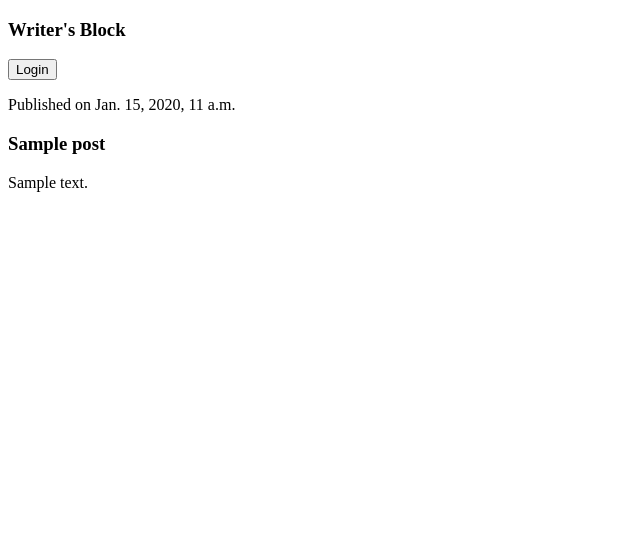
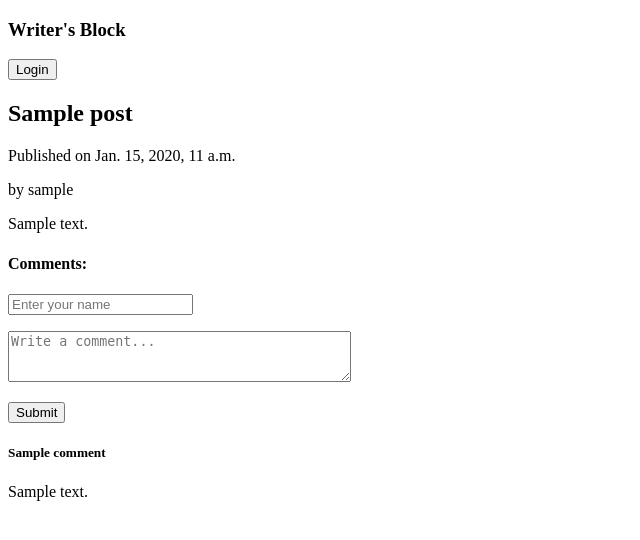
Before and after one commit to kczub/writers-block, a Django app: page /post/1/ in a window 1280 px wide. Shown: the top 540 px of the page, without its empty margins (0-640 px from the left). Run offline with Django 4.2, Linux system fonts and the light colour scheme; tables that the repository leaves empty hold one stand-in row (values such as "Sample post").

Commit message:
New feature: comments

```diff
--- a/blog/forms.py
+++ b/blog/forms.py
@@ -1,6 +1,6 @@
 from django import forms
 
-from .models import Post
+from .models import Post, Comment
 
 class PostForm(forms.ModelForm):
     class Meta:
@@ -9,5 +9,30 @@ class PostForm(forms.ModelForm):
 
     def clean(self):
         cleaned_data = self.cleaned_data
+        title = cleaned_data.get('title')
+        qs = Post.objects.filter(title__icontains=title)
+        if qs.exists:
+            self.add_error('title', "Choose different title")
+        return cleaned_data
 
-        return cleaned_data
+
+class CommentForm(forms.ModelForm):
+    class Meta:
+        model = Comment
+        fields = ['name', 'content']
+
+        widgets = {
+            'name': forms.TextInput(attrs={
+                'placeholder': 'Enter your name'
+            }),
+            'content': forms.Textarea(attrs={
+                'cols': 40,
+                'rows': 3,
+                'placeholder': 'Write a comment...',
+            })
+        }
+
+        labels = {
+            'name': False,
+            'content': False
+        }
--- a/blog/models.py
+++ b/blog/models.py
@@ -1,4 +1,5 @@
 import datetime
+from django.contrib import admin
 from django.urls import reverse
 from django.conf import settings
 from django.utils import timezone
@@ -13,11 +14,26 @@ class Post(models.Model):
     pub_date = models.DateTimeField('date published', auto_now_add=True)
     updated = models.DateTimeField(auto_now=True)
 
+    @admin.display(
+        boolean=True,
+        ordering='pub_date',
+        description='Published recently?',
+    )
+    def was_published_recently(self):
+        return self.pub_date >= timezone.now() - datetime.timedelta(days=1)
+
     def get_absolute_url(self):
         return reverse('blog:detail', kwargs={'pk': self.pk})
 
-    def was_published_recently(self):
-        return self.pub_date >= timezone.now() - datetime.timedelta(days=1)
+    def __str__(self):
+        return self.title
 
-    def __str__(self) -> str:
-        return self.title
+
+class Comment(models.Model):
+    post = models.ForeignKey(Post, on_delete=models.CASCADE, related_name='comments')
+    name = models.CharField(max_length=50)
+    content = models.TextField()
+    pub_date = models.DateTimeField('date published', auto_now_add=True)
+
+    def __str__(self):
+        return f"Comment by {self.name}"
--- a/blog/views.py
+++ b/blog/views.py
@@ -3,22 +3,39 @@ from django.contrib.auth.decorators import login_required
 
 
 from .models import Post
-from .forms import PostForm
+from .forms import PostForm, CommentForm
 
 
-# function based views
 def index_view(request):
     context = {
         'object_list': Post.objects.order_by('-pub_date')[:5]
     }
     return render(request, 'blog/index.html', context)
 
+
 def post_detail_view(request, pk):
     post_object = get_object_or_404(Post, pk=pk)
+    comments = post_object.comments.order_by('-pub_date')
+    comment_object = None
+
+    if request.method == 'POST':
+        form = CommentForm(data=request.POST)
+        if form.is_valid():
+            comment_object = form.save(commit=False)
+            comment_object.post = post_object
+            comment_object.save()
+            return redirect(post_object)
+    else:
+        form = CommentForm()
+
     context = {
-        'post': post_object
+        'post': post_object,
+        'comments': comments,
+        'comment': comment_object,
+        'form': form
     }
     return render(request, 'blog/detail.html', context)
+
 
 @login_required
 def post_create_view(request):
--- a/templates/blog/detail.html
+++ b/templates/blog/detail.html
@@ -1,11 +1,22 @@
 {% extends 'base.html' %}
 {% block content %}
 
+<h2>{{ post.title }}</h2>
 <p>Published on {{ post.pub_date }}</p>
-<h3>{{ post.title }}</h3>
-<p>{{ post.content }}</p>
+<p>by {{ post.author }}</p>
 {% if request.user.is_authenticated %}
 <a href="{% url 'blog:update' post.pk %}"><button>Edit</button></a>
 <a href="{% url 'blog:delete' post.pk %}"><button>Delete</button></a>
 {% endif %}
+<p>{{ post.content }}</p>
+<h4>Comments:</h4>
+<form method="POST">
+    {% csrf_token %}
+    {{ form.as_p }}
+    <button type="submit">Submit</button>
+</form>
+{% for comment in comments %}
+<h5>{{ comment.name }}</h5>
+<p>{{ comment.content }}</p>
+{% endfor %}
 {% endblock content %}
```
Also changed, not shown: blog/admin.py (+10 -3 lines), blog/migrations/0002_comment.py (added).
